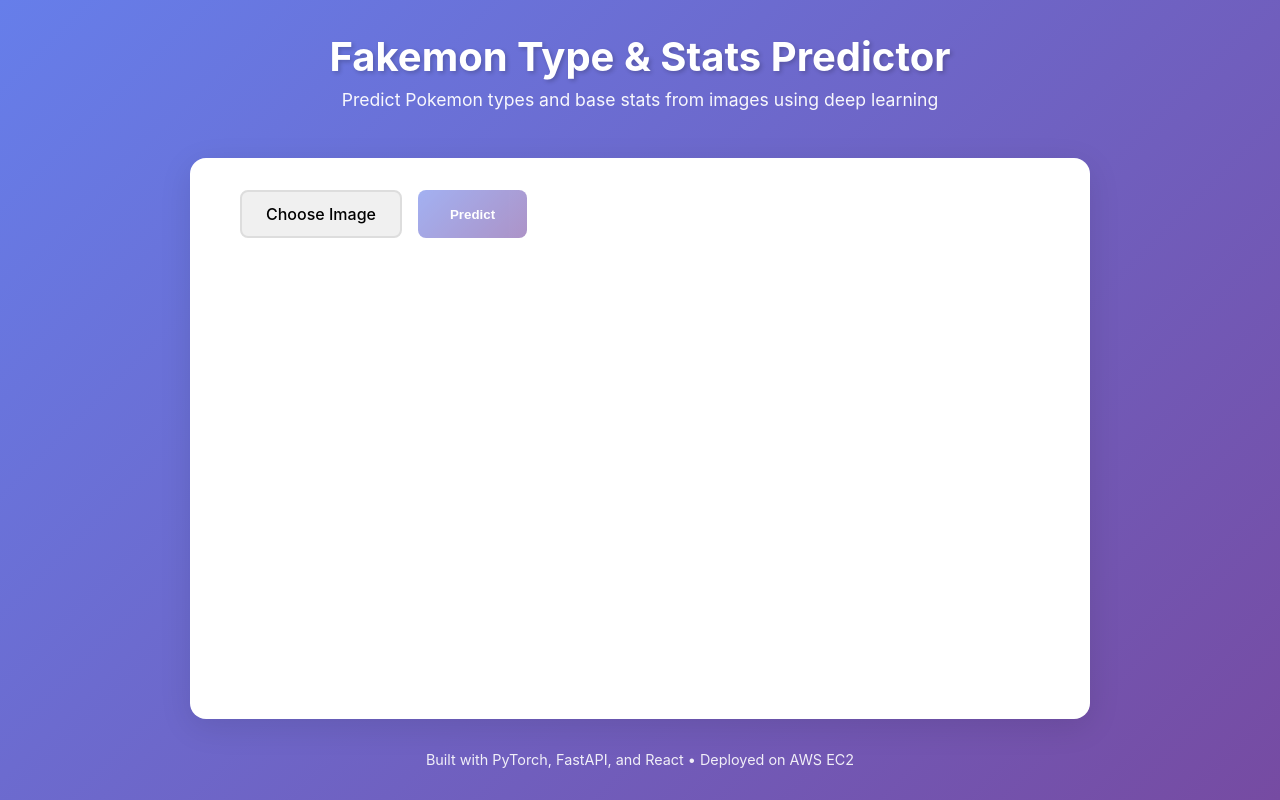
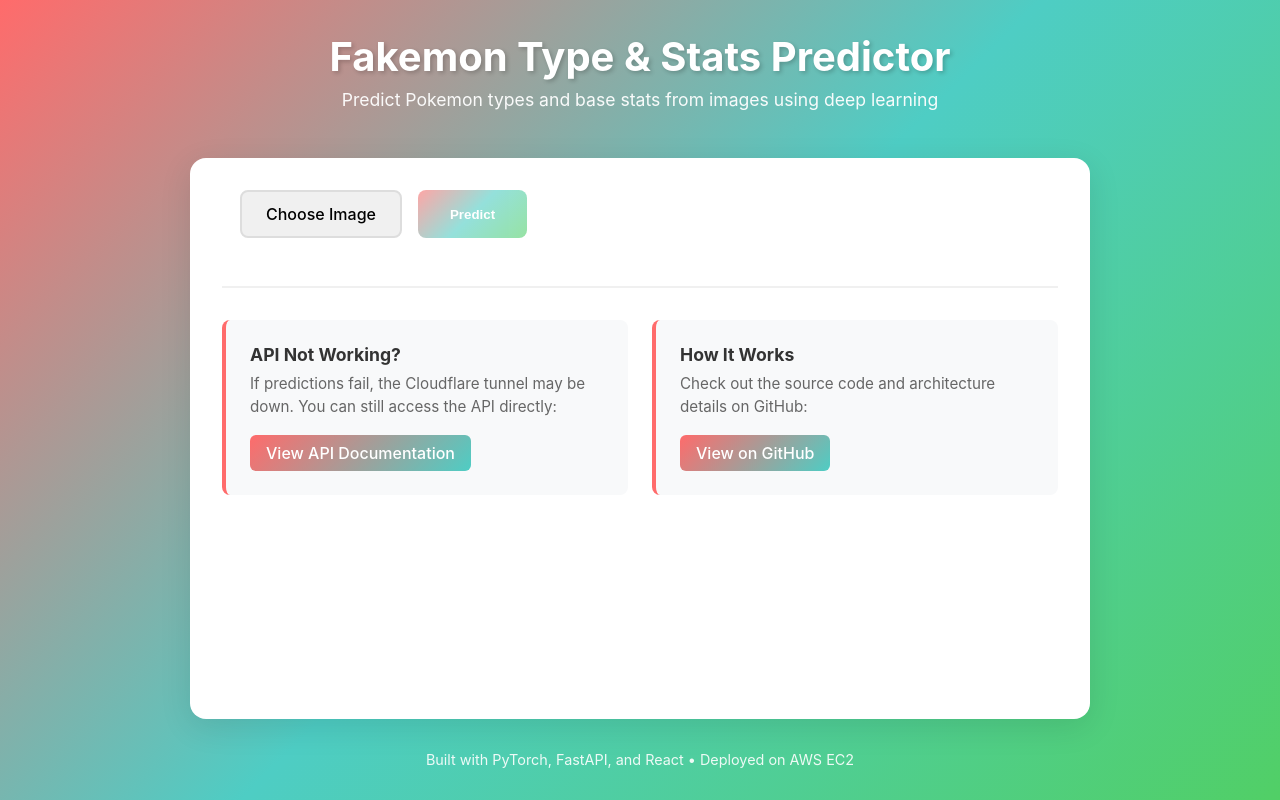
Before and after one commit to TaamimN/more-functional-fakemon, a React (Create React App) app in the folder frontend/: page / in a window 1280 px wide. Built offline with nearby package versions, Linux system fonts and the light colour scheme.

Commit message:
Different colors

```diff
--- a/frontend/src/App.css
+++ b/frontend/src/App.css
@@ -10,7 +10,7 @@ body {
     sans-serif;
   -webkit-font-smoothing: antialiased;
   -moz-osx-font-smoothing: grayscale;
-  background: linear-gradient(135deg, #667eea 0%, #764ba2 100%);
+  background: linear-gradient(135deg, #FF6B6B 0%, #4ECDC4 50%, #51CF66 100%);
   min-height: 100vh;
 }
 
@@ -59,6 +59,51 @@ main {
   font-size: 0.9rem;
 }
 
+.info-section {
+  display: grid;
+  grid-template-columns: 1fr 1fr;
+  gap: 1.5rem;
+  margin-top: 3rem;
+  padding-top: 2rem;
+  border-top: 2px solid #f0f0f0;
+}
+
+.info-card {
+  background: #f8f9fa;
+  padding: 1.5rem;
+  border-radius: 8px;
+  border-left: 4px solid #FF6B6B;
+}
+
+.info-card h3 {
+  margin: 0 0 0.5rem 0;
+  color: #333;
+  font-size: 1.1rem;
+}
+
+.info-card p {
+  margin: 0 0 1rem 0;
+  color: #666;
+  font-size: 0.95rem;
+  line-height: 1.5;
+}
+
+.info-link {
+  display: inline-block;
+  padding: 0.5rem 1rem;
+  background: linear-gradient(135deg, #FF6B6B 0%, #4ECDC4 100%);
+  color: white;
+  text-decoration: none;
+  border-radius: 6px;
+  font-weight: 500;
+  transition: transform 0.2s, box-shadow 0.2s;
+}
+
+.info-link:hover {
+  transform: translateY(-2px);
+  box-shadow: 0 4px 12px rgba(255, 107, 107, 0.3);
+}
+
 @media (max-width: 768px) {
   .app-container {
     padding: 1rem;
@@ -75,4 +120,8 @@ main {
   main {
     padding: 1.5rem;
   }
+
+  .info-section {
+    grid-template-columns: 1fr;
+  }
 }
--- a/frontend/src/App.js
+++ b/frontend/src/App.js
@@ -11,6 +11,22 @@ function App() {
       </header>
       <main>
         <Predictor />
+        <div className="info-section">
+          <div className="info-card">
+            <h3>API Not Working?</h3>
+            <p>If predictions fail, the Cloudflare tunnel may be down. You can still access the API directly:</p>
+            <a href="http://3.148.255.151/docs" target="_blank" rel="noopener noreferrer" className="info-link">
+              View API Documentation
+            </a>
+          </div>
+          <div className="info-card">
+            <h3>How It Works</h3>
+            <p>Check out the source code and architecture details on GitHub:</p>
+            <a href="https://github.com/yourusername/your-repo" target="_blank" rel="noopener noreferrer" className="info-link">
+              View on GitHub
+            </a>
+          </div>
+        </div>
       </main>
       <footer className="app-footer">
         <p>Built with PyTorch, FastAPI, and React • Deployed on AWS EC2</p>
--- a/frontend/src/components/Predictor.css
+++ b/frontend/src/components/Predictor.css
@@ -34,7 +34,7 @@
 
 .predict-button {
   padding: 0.75rem 2rem;
-  background: linear-gradient(135deg, #667eea 0%, #764ba2 100%);
+  background: linear-gradient(135deg, #FF6B6B 0%, #4ECDC4 50%, #51CF66 100%);
   color: white;
   border: none;
   border-radius: 8px;
@@ -45,7 +45,7 @@
 
 .predict-button:hover:not(:disabled) {
   transform: translateY(-2px);
-  box-shadow: 0 4px 12px rgba(102, 126, 234, 0.4);
+  box-shadow: 0 4px 12px rgba(255, 107, 107, 0.4);
 }
 
 .predict-button:disabled {
@@ -105,7 +105,7 @@
   justify-content: space-between;
   align-items: center;
   padding: 0.75rem 1rem;
-  background: linear-gradient(135deg, #667eea 0%, #764ba2 100%);
+  background: linear-gradient(135deg, #FF6B6B 0%, #4ECDC4 50%, #51CF66 100%);
   border-radius: 8px;
   color: white;
 }
@@ -147,7 +147,7 @@
 
 .stat-bar {
   height: 100%;
-  background: linear-gradient(90deg, #667eea 0%, #764ba2 100%);
+  background: linear-gradient(90deg, #FF6B6B 0%, #4ECDC4 50%, #51CF66 100%);
   transition: width 0.5s ease;
   border-radius: 12px;
 }
@@ -155,7 +155,7 @@
 .stat-value {
   text-align: right;
   font-weight: 600;
-  color: #667eea;
+  color: #FF6B6B;
 }
 
 .stat-total {
@@ -170,7 +170,7 @@
 }
 
 .total-value {
-  color: #667eea;
+  color: #FF6B6B;
 }
 
 @media (max-width: 600px) {
```
Also changed, not shown: 1 other file (tests, documents, lock files or other folders).
